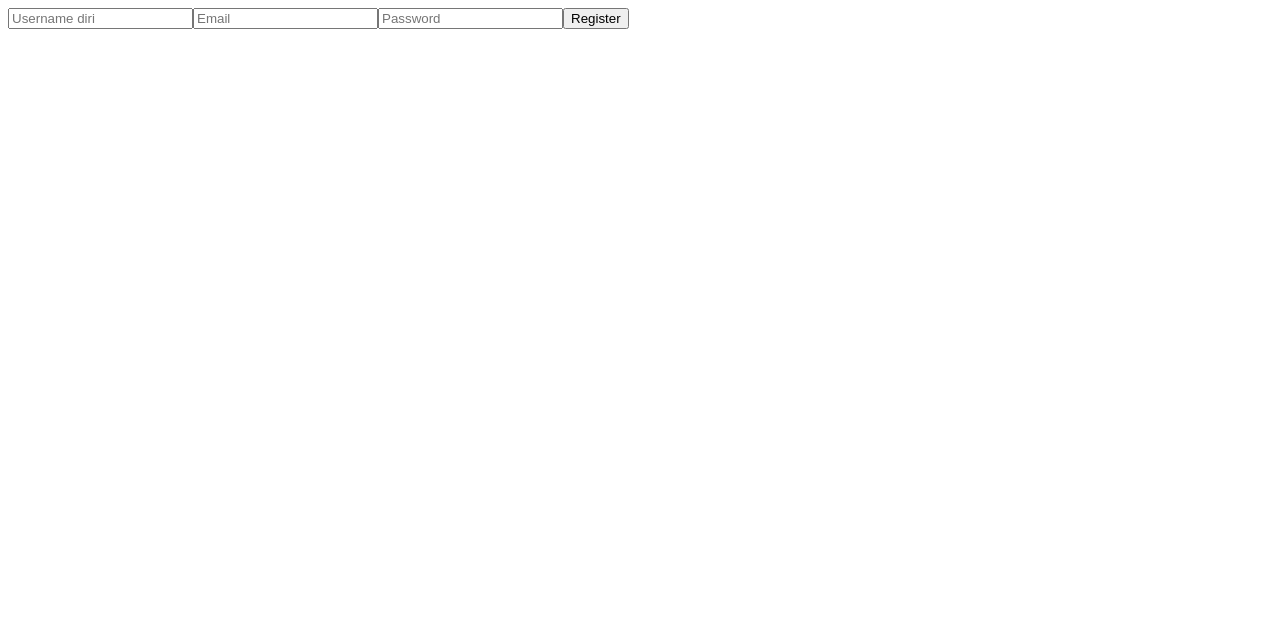
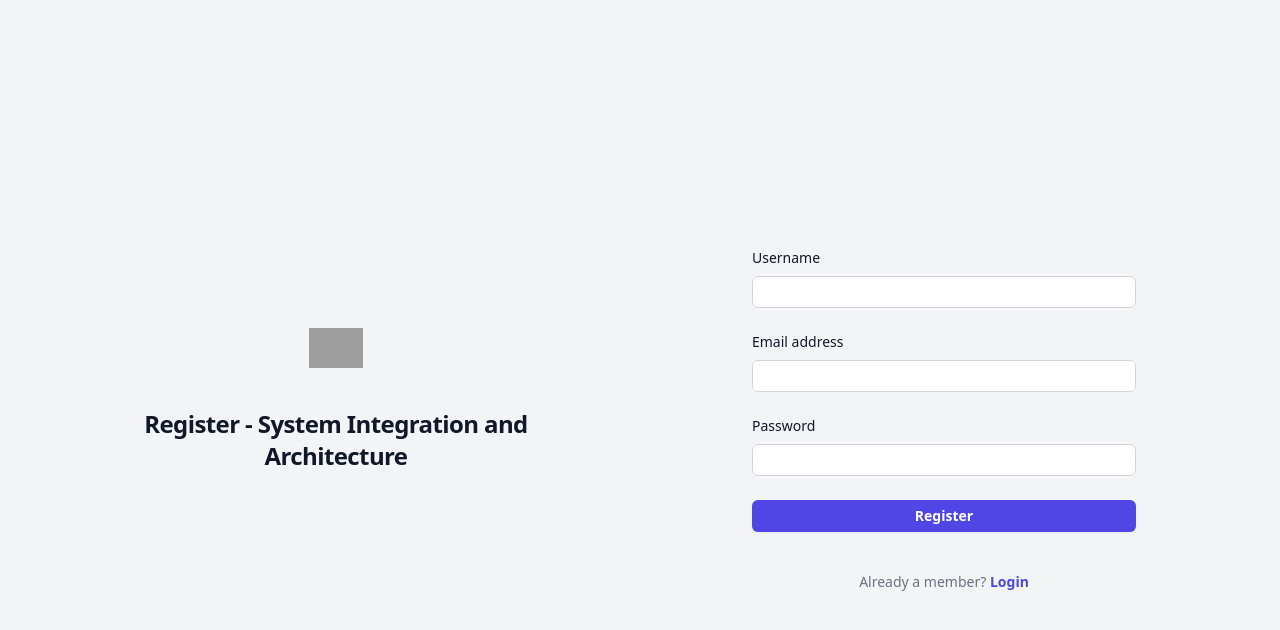
Before and after one commit to hanz-archer/CI-CD-FinalsExam, a React (Vite) app: page /register in a window 1280 px wide. Shown: the top 630 px of the page. Built offline with nearby package versions, Linux system fonts and the light colour scheme; grey boxes are pictures that could not be loaded.

Commit message:
tailwind

```diff
--- a/src/components/LoginForm.tsx
+++ b/src/components/LoginForm.tsx
@@ -20,71 +20,77 @@
       if (axios.isAxiosError(err)) {
         alert('Error: ' + (err.response?.data || err.message));
       } else {
+        // Handle other errors
         alert('An unexpected error occurred');
       }
     }
   };
 
   return (
-    <div className="min-h-screen bg-gray-100 flex items-center justify-center">
-      <div className="bg-white p-8 rounded-lg shadow-lg w-full sm:w-96">
-        <h2 className="text-2xl font-bold text-center text-gray-900 mb-6">
-          Sign in to your account
+    <div className="flex min-h-screen items-center justify-center bg-gray-100 px-6 py-12 lg:px-8">
+      <div className="sm:mx-auto sm:w-full sm:max-w-sm">
+        <img
+          alt="Your Company"
+          src="https://tailwindui.com/plus/img/logos/mark.svg?color=indigo&shade=600"
+          className="mx-auto h-10 w-auto"
+        />
+        <h2 className="mt-10 text-center text-2xl font-bold tracking-tight text-gray-900">
+         Login - System Integration and Architecture
         </h2>
+      </div>
 
-        <form onSubmit={handleSubmit} className="space-y-4">
+      <div className="mt-10 sm:mx-auto sm:w-full sm:max-w-sm">
+        <form onSubmit={handleSubmit} className="space-y-6">
+          {/* Email input */}
           <div>
-            <label
-              htmlFor="email"
-              className="block text-sm font-medium text-gray-700"
-            >
+            <label htmlFor="email" className="block text-sm font-medium text-gray-900">
               Email address
             </label>
+            <div className="mt-2">
               <input
-              type="email"
                 id="email"
                 name="email"
+                type="email"
+                required
                 value={email}
                 onChange={(e) => setEmail(e.target.value)}
-              required
-              className="w-full p-2 border border-gray-300 rounded-md mt-2"
-              placeholder="Enter your email"
+                autoComplete="email"
+                className="block w-full rounded-md bg-white px-3 py-1.5 text-base text-gray-900 outline outline-1 -outline-offset-1 outline-gray-300 placeholder:text-gray-400 focus:outline focus:outline-2 focus:-outline-offset-2 focus:outline-indigo-600 sm:text-sm"
               />
             </div>
+          </div>
 
+          {/* Password input */}
           <div>
-            <label
-              htmlFor="password"
-              className="block text-sm font-medium text-gray-700"
-            >
+            <div className="flex items-center justify-between">
+              <label htmlFor="password" className="block text-sm font-medium text-gray-900">
                 Password
               </label>
+            </div>
+            <div className="mt-2">
               <input
-              type="password"
                 id="password"
                 name="password"
+                type="password"
+                required
                 value={password}
                 onChange={(e) => setPassword(e.target.value)}
-              required
-              className="w-full p-2 border border-gray-300 rounded-md mt-2"
-              placeholder="Enter your password"
+                autoComplete="current-password"
+                className="block w-full rounded-md bg-white px-3 py-1.5 text-base text-gray-900 outline outline-1 -outline-offset-1 outline-gray-300 placeholder:text-gray-400 focus:outline focus:outline-2 focus:-outline-offset-2 focus:outline-indigo-600 sm:text-sm"
               />
             </div>
+          </div>
 
+          {/* Submit button */}
+          <div>
             <button
               type="submit"
-            className="w-full bg-indigo-600 text-white py-2 rounded-md mt-4 hover:bg-indigo-500"
+              className="flex w-full justify-center rounded-md bg-indigo-600 px-3 py-1.5 text-sm font-semibold text-white shadow-sm hover:bg-indigo-500 focus-visible:outline focus-visible:outline-2 focus-visible:outline-offset-2 focus-visible:outline-indigo-600"
             >
-            Sign In
+              Sign in
             </button>
+          </div>
         </form>
-
-        <p className="mt-6 text-center text-sm text-gray-500">
-          Not a member?{' '}
-          <a href="#" className="text-indigo-600 hover:text-indigo-500">
-            Start a 14-day free trial
-          </a>
-        </p>
       </div>
     </div>
   );
--- a/src/components/RegisterForm.tsx
+++ b/src/components/RegisterForm.tsx
@@ -40,36 +40,99 @@
   };
 
   return (
+    <div className="flex min-h-screen items-center justify-center bg-gray-100 px-6 py-12 lg:px-8">
+      <div className="sm:mx-auto sm:w-full sm:max-w-sm">
+        <img
+          alt="Your Company"
+          src="https://tailwindui.com/plus/img/logos/mark.svg?color=indigo&shade=600"
+          className="mx-auto h-10 w-auto"
+        />
+        <h2 className="mt-10 text-center text-2xl font-bold tracking-tight text-gray-900">
+        Register - System Integration and Architecture
+        </h2>
+      </div>
+
+      <div className="mt-10 sm:mx-auto sm:w-full sm:max-w-sm">
+        <form onSubmit={handleSubmit} className="space-y-6">
+          {/* Username input */}
           <div>
-      <form onSubmit={handleSubmit}>
+            <label htmlFor="username" className="block text-sm font-medium text-gray-900">
+              Username
+            </label>
+            <div className="mt-2">
               <input
+                id="username"
+                name="username"
                 type="text"
+                required
                 value={username}
                 onChange={(e) => setUsername(e.target.value)}
-          placeholder="Username diri"
+                className="block w-full rounded-md bg-white px-3 py-1.5 text-base text-gray-900 outline outline-1 -outline-offset-1 outline-gray-300 placeholder:text-gray-400 focus:outline focus:outline-2 focus:-outline-offset-2 focus:outline-indigo-600 sm:text-sm"
+              />
+            </div>
+          </div>
+
+          {/* Email input */}
+          <div>
+            <label htmlFor="email" className="block text-sm font-medium text-gray-900">
+              Email address
+            </label>
+            <div className="mt-2">
+              <input
+                id="email"
+                name="email"
+                type="email"
                 required
-        />
-        <input
-          type="email"
                 value={email}
                 onChange={(e) => setEmail(e.target.value)}
-          placeholder="Email"
+                autoComplete="email"
+                className="block w-full rounded-md bg-white px-3 py-1.5 text-base text-gray-900 outline outline-1 -outline-offset-1 outline-gray-300 placeholder:text-gray-400 focus:outline focus:outline-2 focus:-outline-offset-2 focus:outline-indigo-600 sm:text-sm"
+              />
+            </div>
+          </div>
+
+          {/* Password input */}
+          <div>
+            <label htmlFor="password" className="block text-sm font-medium text-gray-900">
+              Password
+            </label>
+            <div className="mt-2">
+              <input
+                id="password"
+                name="password"
+                type="password"
                 required
-        />
-        <input
-          type="password"
                 value={password}
                 onChange={(e) => setPassword(e.target.value)}
-          placeholder="Password"
-          required
+                autoComplete="current-password"
+                className="block w-full rounded-md bg-white px-3 py-1.5 text-base text-gray-900 outline outline-1 -outline-offset-1 outline-gray-300 placeholder:text-gray-400 focus:outline focus:outline-2 focus:-outline-offset-2 focus:outline-indigo-600 sm:text-sm"
               />
-        <button type="submit" disabled={loading}>
+            </div>
+          </div>
+
+          {/* Submit button */}
+          <div>
+            <button
+              type="submit"
+              disabled={loading}
+              className="flex w-full justify-center rounded-md bg-indigo-600 px-3 py-1.5 text-sm font-semibold text-white shadow-sm hover:bg-indigo-500 focus-visible:outline focus-visible:outline-2 focus-visible:outline-offset-2 focus-visible:outline-indigo-600"
+            >
               {loading ? 'Registering...' : 'Register'}
             </button>
+          </div>
         </form>
 
-      {/* Display error if any */}
-      {error && <p style={{ color: 'red' }}>{error}</p>}
+        {/* Error message */}
+        {error && <p className="mt-4 text-center text-sm text-red-500">{error}</p>}
+
+        {/* Register link */}
+        <p className="mt-10 text-center text-sm text-gray-500">
+          Already a member?{' '}
+          <a href="#" className="font-semibold text-indigo-600 hover:text-indigo-500">
+            Login
+          </a>
+        </p>
+      </div>
     </div>
   );
 };
--- a/src/main.tsx
+++ b/src/main.tsx
@@ -3,6 +3,7 @@
 import { BrowserRouter as Router, Routes, Route } from "react-router-dom";
 import LoginForm from "./components/LoginForm";
 import RegisterForm from "./components/RegisterForm"; // Correct name for the registration form
+import './index.css'
 
 ReactDOM.createRoot(document.getElementById("root") as HTMLElement).render(
   <React.StrictMode>
```
Lines whose indentation alone changed are shown as unchanged.
